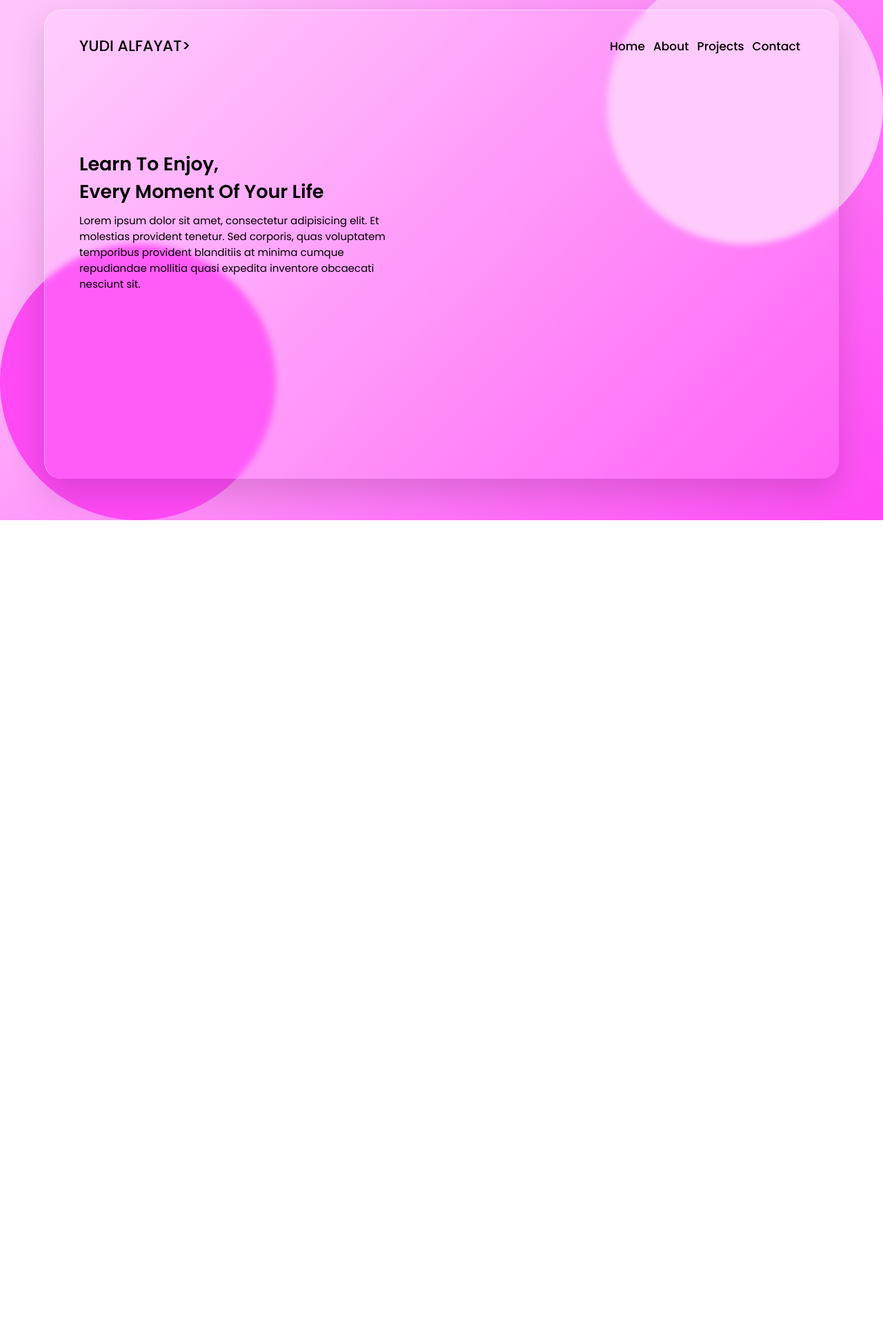
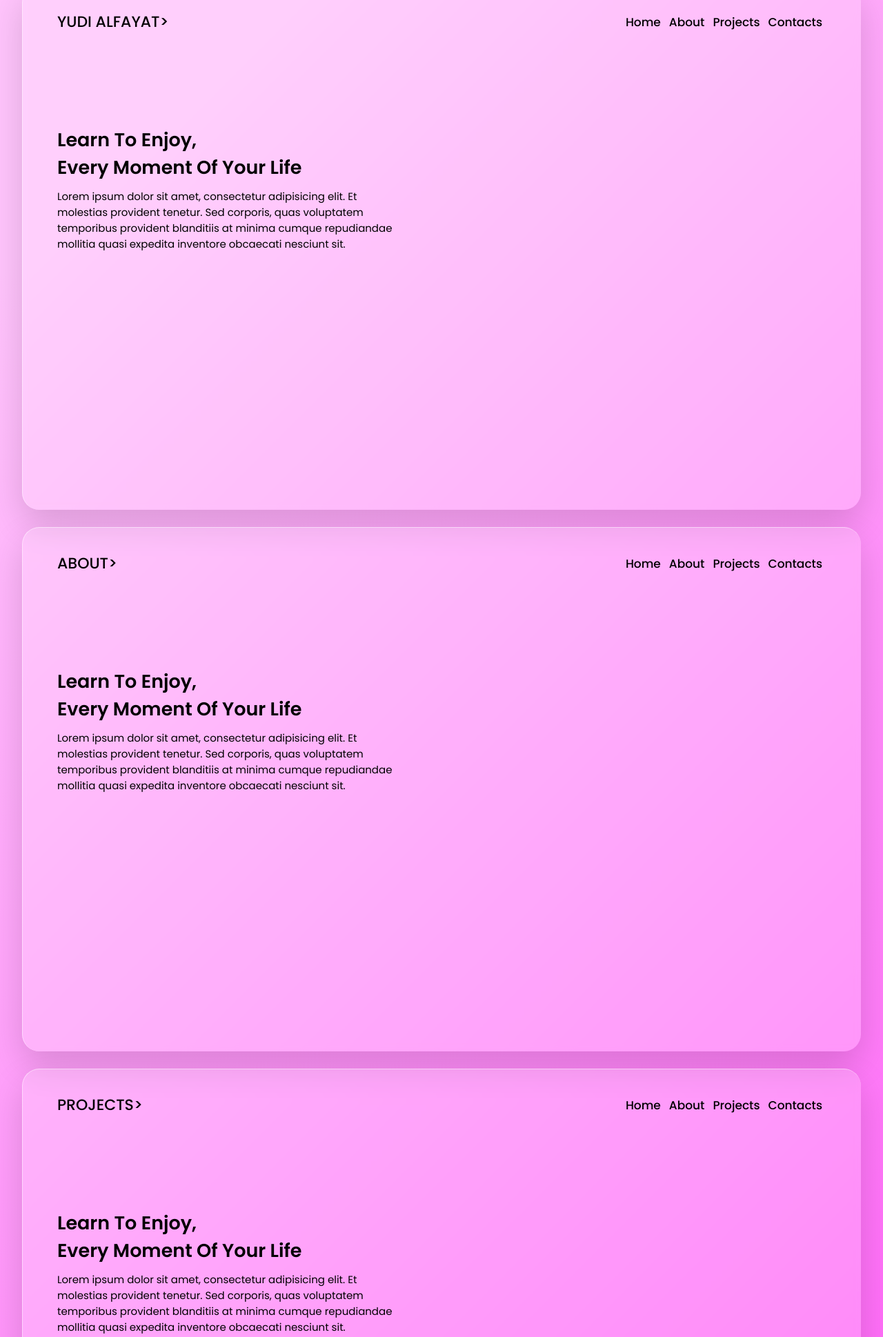
Before and after one commit to ylfyt/Glassmorphism-Portfolio-Website, a plain HTML site: page index.html in a window 1280 px wide. Shown: the part 46-1984 px from the top of the page at 69% size. Before the commit the page ends 800 px from the top, so only its background shows below. Drawn offline with Linux system fonts and the light colour scheme.

Commit message:
change desing

```diff
--- a/index.html
+++ b/index.html
@@ -9,17 +9,18 @@
     </head>
     <body onload="setBackgroundColor()">
         <div class="main" id="main">
+            <div class="home" id="home">
                 <div class="glass">
                     <nav class="navbar">
                         <div class="logo"><a href="#">YUDI ALFAYAT></a></div>
                         <ul class="menu">
-                        <li><a href="#">Home</a></li>
-                        <li><a href="#">About</a></li>
-                        <li><a href="#">Projects</a></li>
-                        <li><a href="#">Contact</a></li>
+                            <li><a href="#home">Home</a></li>
+                            <li><a href="#about">About</a></li>
+                            <li><a href="#projects">Projects</a></li>
+                            <li><a href="#contacts">Contacts</a></li>
                         </ul>
                     </nav>
-                <div class="content">
+                    <div class="contents">
                         <h2>Learn To Enjoy,<br />Every Moment Of Your Life</h2>
                         <p>
                             Lorem ipsum dolor sit amet, consectetur adipisicing elit. Et molestias provident tenetur. Sed corporis, quas voluptatem temporibus provident blanditiis at minima cumque
@@ -28,9 +29,70 @@
                     </div>
                 </div>
             </div>
+            <div class="about" id="about">
+                <div class="glass">
+                    <nav class="navbar">
+                        <div class="logo"><a href="#">ABOUT></a></div>
+                        <ul class="menu">
+                            <li><a href="#home">Home</a></li>
+                            <li><a href="#about">About</a></li>
+                            <li><a href="#projects">Projects</a></li>
+                            <li><a href="#contacts">Contacts</a></li>
+                        </ul>
+                    </nav>
+                    <div class="contents">
+                        <h2>Learn To Enjoy,<br />Every Moment Of Your Life</h2>
+                        <p>
+                            Lorem ipsum dolor sit amet, consectetur adipisicing elit. Et molestias provident tenetur. Sed corporis, quas voluptatem temporibus provident blanditiis at minima cumque
+                            repudiandae mollitia quasi expedita inventore obcaecati nesciunt sit.
+                        </p>
+                    </div>
+                </div>
+            </div>
+            <div class="projects" id="projects">
+                <div class="glass">
+                    <nav class="navbar">
+                        <div class="logo"><a href="#">PROJECTS></a></div>
+                        <ul class="menu">
+                            <li><a href="#home">Home</a></li>
+                            <li><a href="#about">About</a></li>
+                            <li><a href="#projects">Projects</a></li>
+                            <li><a href="#contacts">Contacts</a></li>
+                        </ul>
+                    </nav>
+                    <div class="contents">
+                        <h2>Learn To Enjoy,<br />Every Moment Of Your Life</h2>
+                        <p>
+                            Lorem ipsum dolor sit amet, consectetur adipisicing elit. Et molestias provident tenetur. Sed corporis, quas voluptatem temporibus provident blanditiis at minima cumque
+                            repudiandae mollitia quasi expedita inventore obcaecati nesciunt sit.
+                        </p>
+                    </div>
+                </div>
+            </div>
+            <div class="contacts" id="contacts">
+                <div class="glass">
+                    <nav class="navbar">
+                        <div class="logo"><a href="#">CONTACTS></a></div>
+                        <ul class="menu">
+                            <li><a href="#home">Home</a></li>
+                            <li><a href="#about">About</a></li>
+                            <li><a href="#projects">Projects</a></li>
+                            <li><a href="#contacts">Contacts</a></li>
+                        </ul>
+                    </nav>
+                    <div class="contents">
+                        <h2>Learn To Enjoy,<br />Every Moment Of Your Life</h2>
+                        <p>
+                            Lorem ipsum dolor sit amet, consectetur adipisicing elit. Et molestias provident tenetur. Sed corporis, quas voluptatem temporibus provident blanditiis at minima cumque
+                            repudiandae mollitia quasi expedita inventore obcaecati nesciunt sit.
+                        </p>
+                    </div>
+                </div>
+            </div>
+        </div>
 
-        <div class="circle1" id="circle1"></div>
-        <div class="circle2" id="circle2"></div>
+        <!-- <div class="circle1" id="circle1"></div>
+        <div class="circle2" id="circle2"></div> -->
     </body>
 
     <script src="script.js"></script>
--- a/script.js
+++ b/script.js
@@ -15,7 +15,6 @@ function getRandomColor() {
 function setBackgroundColor() {
     var color = getRandomColor();
     document.getElementById("main").style.backgroundImage = "linear-gradient(135deg, " + color[0] + " 10%" + ", " + color[1] + " 100%" + ")";
-
     document.getElementById("circle1").style.background = color[1];
     document.getElementById("circle2").style.background = color[0];
 }
--- a/style.css
+++ b/style.css
@@ -8,10 +8,11 @@
 }
 
 .main {
-    height: 100vh;
+    min-height: 100vh;
     width: 100%;
     display: flex;
-    background-image: linear-gradient(135deg, #ff9a9e 10%, #f6416c 100%);
+    flex-direction: column;
+    background-image: linear-gradient(to right bottom, #ff9a9e 10%, #f6416c 100%);
 }
 ::selection {
     /* color: #f2f2f2; */
@@ -20,9 +21,9 @@
 }
 
 .glass {
-    height: 85vh;
-    width: 90%;
-    background: rgba(255, 255, 255, 0.1);
+    min-height: 95vh;
+    width: 95%;
+    background: rgba(255, 255, 255, 0.2);
     box-shadow: 0 20px 50px rgba(0, 0, 0, 0.15);
     border-top: 1px solid rgba(255, 255, 255, 0.5);
     border-left: 1px solid rgba(255, 255, 255, 0.5);
@@ -30,6 +31,7 @@
     z-index: 12;
     border-radius: 25px;
     margin: auto;
+    margin-top: 25px;
     position: relative;
 }
 .glass .navbar {
@@ -66,17 +68,21 @@
     color: #f2f2f2;
 }
 
-.glass .content {
+.glass .contents {
     width: 40%;
     margin: 100px 0 0 50px;
 }
-.content h2 {
+.contents h2 {
     font-size: 27px;
     font-weight: 600;
 }
-.content p {
+.contents p {
     font-size: 15px;
     margin-top: 10px;
+}
+
+.contacts .glass {
+    margin-bottom: 25px;
 }
 
 .circle1,
@@ -108,11 +114,11 @@
     .navbar .menu {
         margin: 10px 0 20px 0;
     }
-    .glass .content {
+    .glass .contents {
         margin: 30px 0 0 20px;
         width: 70%;
     }
-    .glass .content h2 {
+    .glass .contents h2 {
         font-size: 20px;
     }
 
```
Lines whose indentation alone changed are shown as unchanged.
